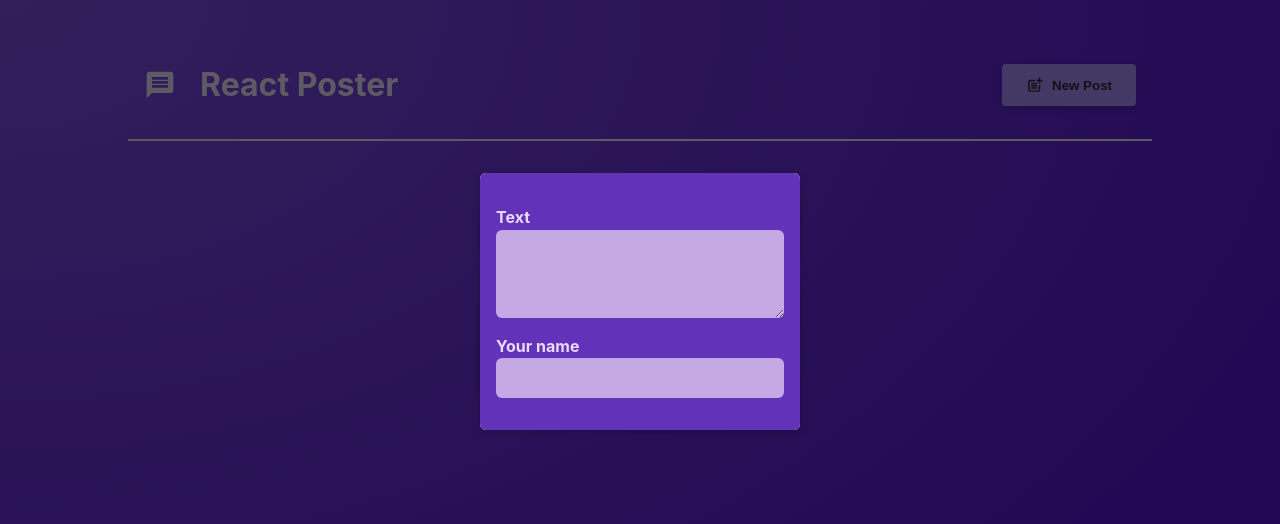
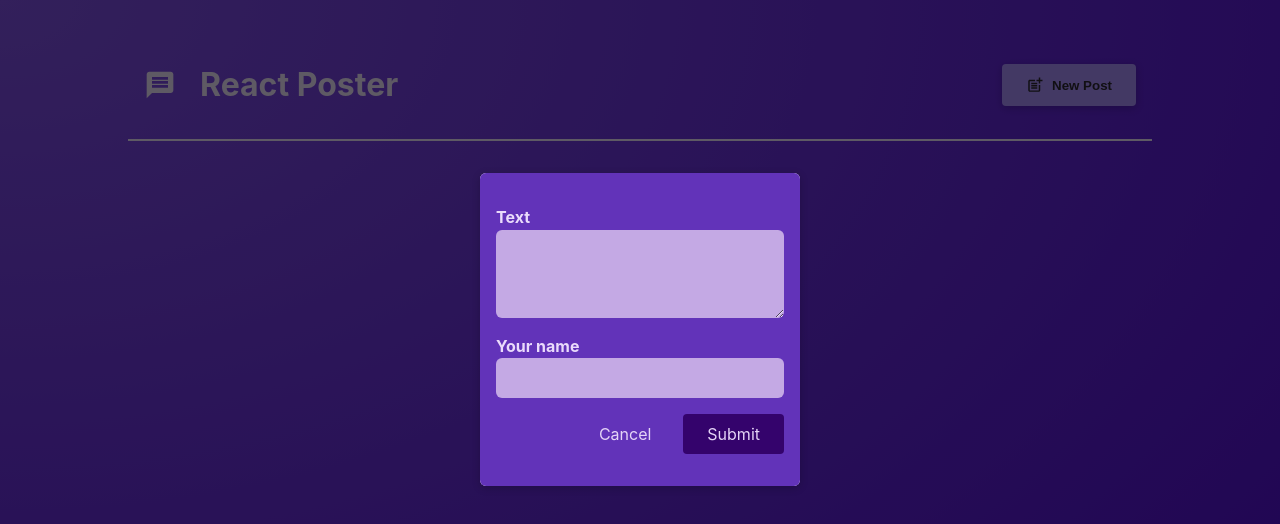
Before and after one commit to dereksutton/vite-blogger, a React (Vite) app: page / in a window 1280 px wide. Both pictures are taken after a click on the button "New Post". Shown: the top 524 px of the page. Built offline with nearby package versions, Linux system fonts and the light colour scheme.

Commit message:
added a PostHandler to dynamically render new posts with user input data in the PostsList component

```diff
--- a/src/components/NewPost.jsx
+++ b/src/components/NewPost.jsx
@@ -1,16 +1,42 @@
+import{ useState } from 'react';
+
 import classes from './NewPost.module.css';
 
-const NewPost = (props) => {
+const NewPost = ({ onCancel, onAddPost }) => {
+  const [enteredBody, setEnteredBody] = useState('');
+  const [enteredAuthor, setEnteredAuthor] = useState('');
+
+  function bodyChangeHandler(event) {
+    setEnteredBody(event.target.value);
+  }
+
+  function authorChangeHandler(event) {
+    setEnteredAuthor(event.target.value);
+  }
+
+  function submitHandler(event) {
+    event.preventDefault();
+    const postData = {
+      body: enteredBody,
+      author: enteredAuthor
+    };
+    onAddPost(postData);
+    onCancel();
+  }
 
   return (
-    <form className={classes.form}>
+    <form className={classes.form} onSubmit={submitHandler}>
       <p>
         <label htmlFor="body">Text</label>
-        <textarea id="body" required rows={3} onChange={props.onBodyChange} />
+        <textarea id="body" required rows={3} onChange={bodyChangeHandler} />
       </p>
       <p>
         <label htmlFor="name">Your name</label>
-        <input type="text" id="name" required onChange={props.onAuthorChange} />
+        <input type="text" id="name" required onChange={authorChangeHandler} />
+      </p>
+      <p className={classes.actions}>
+        <button type="button" onClick={onCancel}>Cancel</button>
+        <button>Submit</button>
       </p>
     </form>
   );
--- a/src/components/PostsList.jsx
+++ b/src/components/PostsList.jsx
@@ -6,29 +6,30 @@
 import classes from './PostsList.module.css';
 
 const PostsList = ({isPosting, onStopPosting}) => {
-  const [enteredBody, setEnteredBody] = useState('');
-  const [enteredAuthor, setEnteredAuthor] = useState('');
+  const [posts, setPosts] = useState([]);
 
-  function bodyChangeHandler(event) {
-    setEnteredBody(event.target.value);
-  }
-
-  function authorChangeHandler(event) {
-    setEnteredAuthor(event.target.value);
+  function addPostHandler(postData) {
+    setPosts((existingPosts) => [postData, ...existingPosts]);
   }
 
   return (
     <>
       {isPosting ? <Modal onClose={onStopPosting}>
-        <NewPost
-          onBodyChange={bodyChangeHandler}
-          onAuthorChange={authorChangeHandler}
-        />
+        <NewPost onCancel={onStopPosting} onAddPost={addPostHandler} />
       </Modal> : null}
-      <ul className={classes.posts}>
-        <Post author={enteredAuthor} body={enteredBody} />
-        <Post author="Nicole" body="Check out the full course!" />
-      </ul>
+      {posts.length > 0 && (
+        <ul className={classes.posts}>
+          {posts.map((post) => (
+            <Post key={post.body} author={post.author} body={post.body} />
+          ))}
+        </ul>
+      )}
+      {posts.length === 0 && (
+        <div style={{ textAlign: 'center', color: 'white' }}>
+          <h2>There are no posts yet.</h2>
+          <p>Start adding new posts!</p>
+        </div>
+      )}
     </>
   );
 }
```
